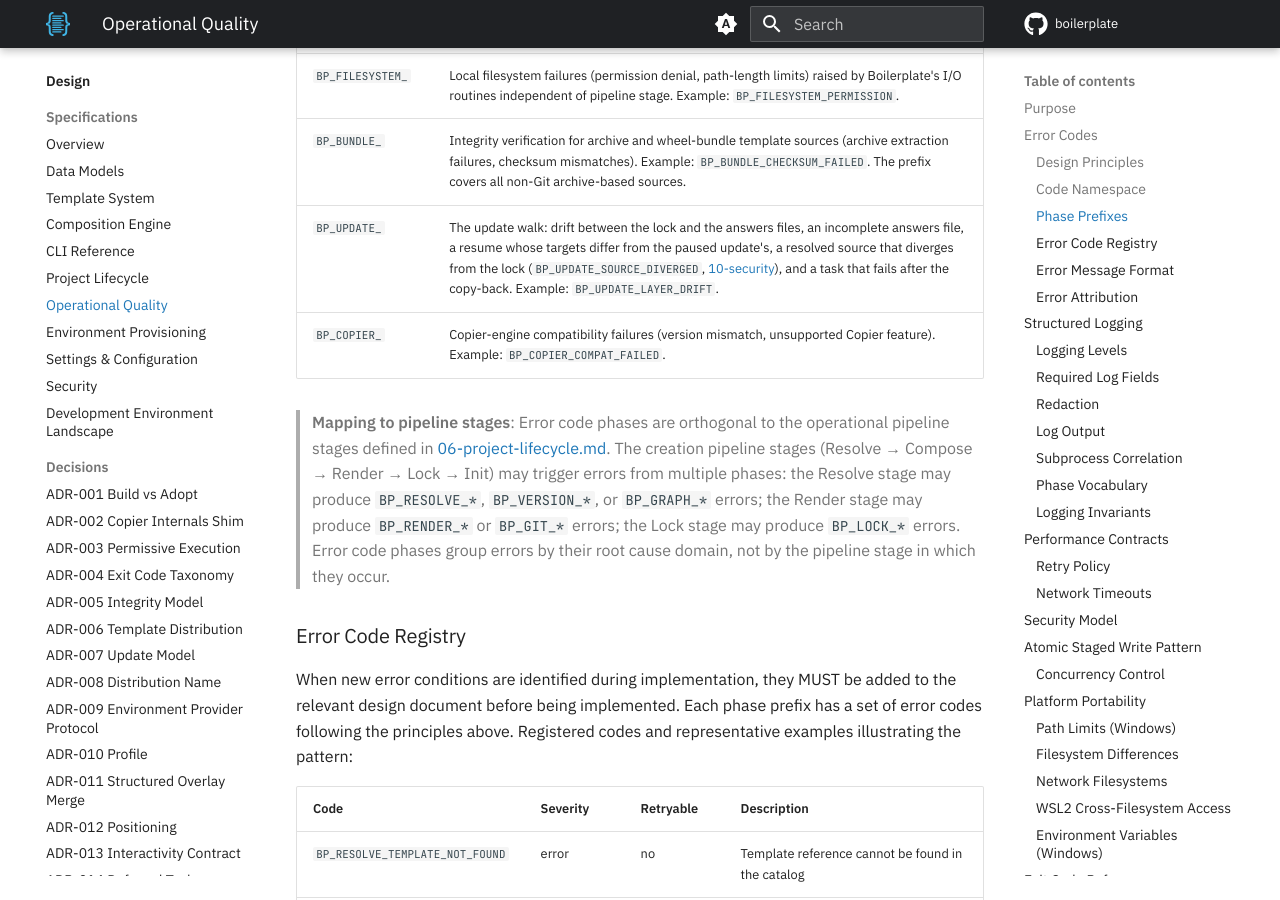
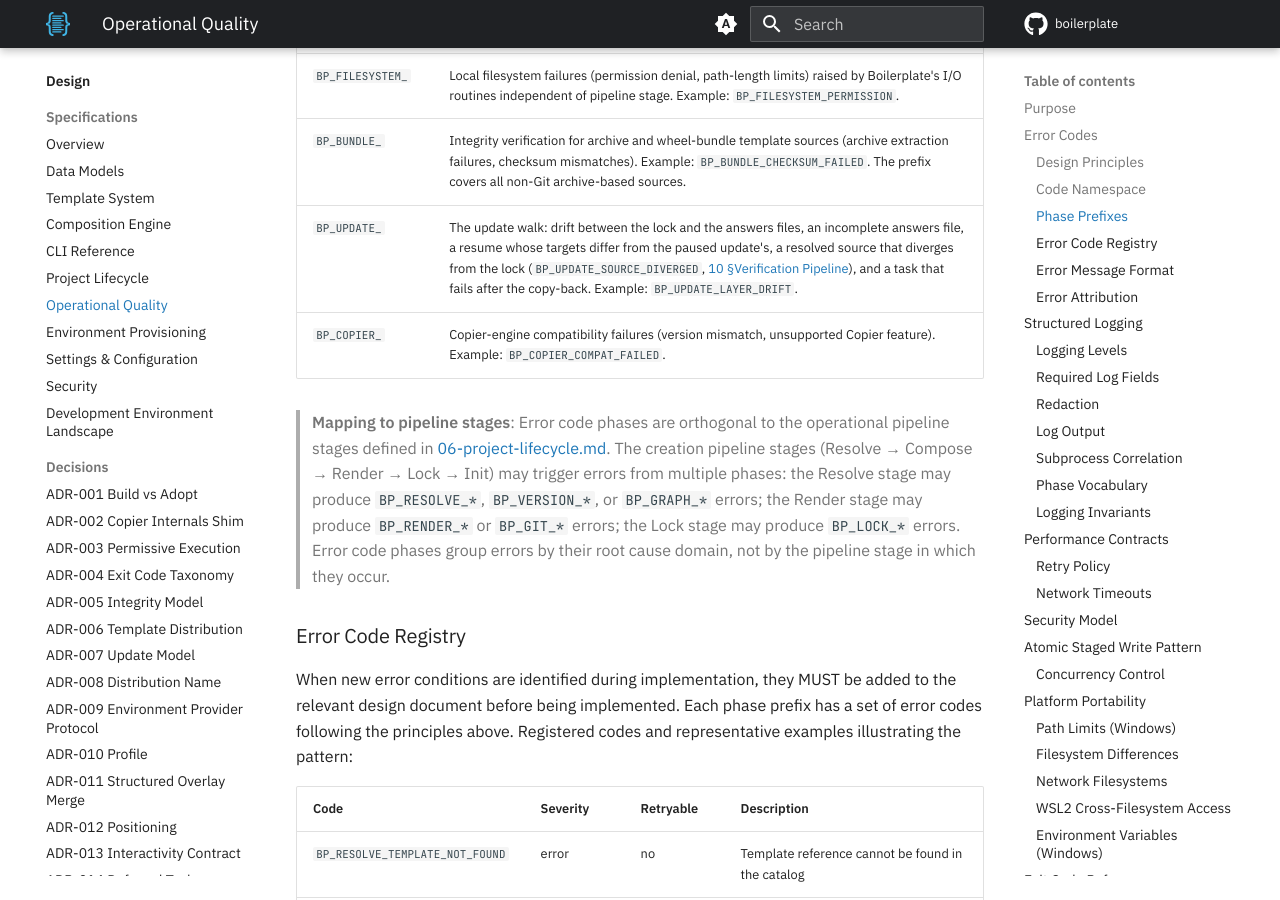
Before and after one commit to TheRealBillSiegler/boilerplate, an MkDocs documentation site: the page built from docs/design/07-operational-quality.md, in a window 1280 px wide and 900 px high, scrolled down 1723 px. Built offline with MkDocs 1.6.1 and Material for MkDocs 9.7.7, drawn with Linux system fonts in a browser that asks for light colours; comment, search, counter and statistics services are not loaded; the version menu is left out.

Commit message:
docs(design): label the security link in the phase row by section
Neighbouring registry rows cite a section ("04 §Safe Update"). The
BP_UPDATE_ phase row linked the security page by bare name; point it at
the Verification Pipeline section, where the source-divergence check is
defined.

Co-Authored-By: Claude Sonnet 5.5 <noreply@anthropic.com>

```diff
--- a/docs/design/07-operational-quality.md
+++ b/docs/design/07-operational-quality.md
@@ -40,7 +40,7 @@ BP_{PHASE}_{DESCRIPTOR}
 | `BP_CONCURRENCY_` | Operation-level concurrency control: advisory-lock acquisition and mutex contention. Distinct from `BP_LOCK_`, which is content-level operations on the lock file artifact. |
 | `BP_FILESYSTEM_` | Local filesystem failures (permission denial, path-length limits) raised by Boilerplate's I/O routines independent of pipeline stage. Example: `BP_FILESYSTEM_PERMISSION`. |
 | `BP_BUNDLE_` | Integrity verification for archive and wheel-bundle template sources (archive extraction failures, checksum mismatches). Example: `BP_BUNDLE_CHECKSUM_FAILED`. The prefix covers all non-Git archive-based sources. |
-| `BP_UPDATE_` | The update walk: drift between the lock and the answers files, an incomplete answers file, a resume whose targets differ from the paused update's, a resolved source that diverges from the lock (`BP_UPDATE_SOURCE_DIVERGED`, [10-security](10-security.md)), and a task that fails after the copy-back. Example: `BP_UPDATE_LAYER_DRIFT`. |
+| `BP_UPDATE_` | The update walk: drift between the lock and the answers files, an incomplete answers file, a resume whose targets differ from the paused update's, a resolved source that diverges from the lock (`BP_UPDATE_SOURCE_DIVERGED`, [10 §Verification Pipeline](10-security.md#verification-pipeline)), and a task that fails after the copy-back. Example: `BP_UPDATE_LAYER_DRIFT`. |
 | `BP_COPIER_` | Copier-engine compatibility failures (version mismatch, unsupported Copier feature). Example: `BP_COPIER_COMPAT_FAILED`. |
 
 > **Mapping to pipeline stages**: Error code phases are orthogonal to the operational pipeline stages defined in [06-project-lifecycle.md](06-project-lifecycle.md). The creation pipeline stages (Resolve → Compose → Render → Lock → Init) may trigger errors from multiple phases: the Resolve stage may produce `BP_RESOLVE_*`, `BP_VERSION_*`, or `BP_GRAPH_*` errors; the Render stage may produce `BP_RENDER_*` or `BP_GIT_*` errors; the Lock stage may produce `BP_LOCK_*` errors. Error code phases group errors by their root cause domain, not by the pipeline stage in which they occur.
```
